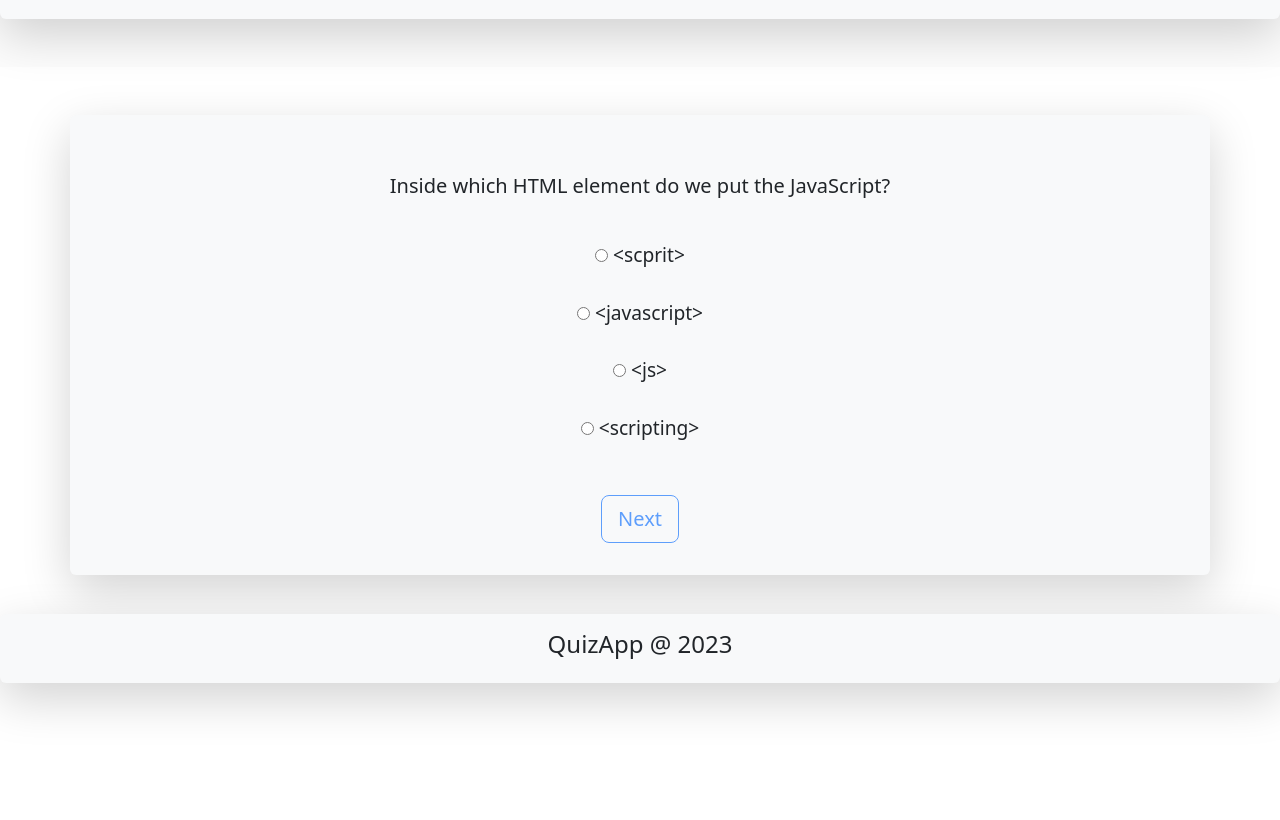
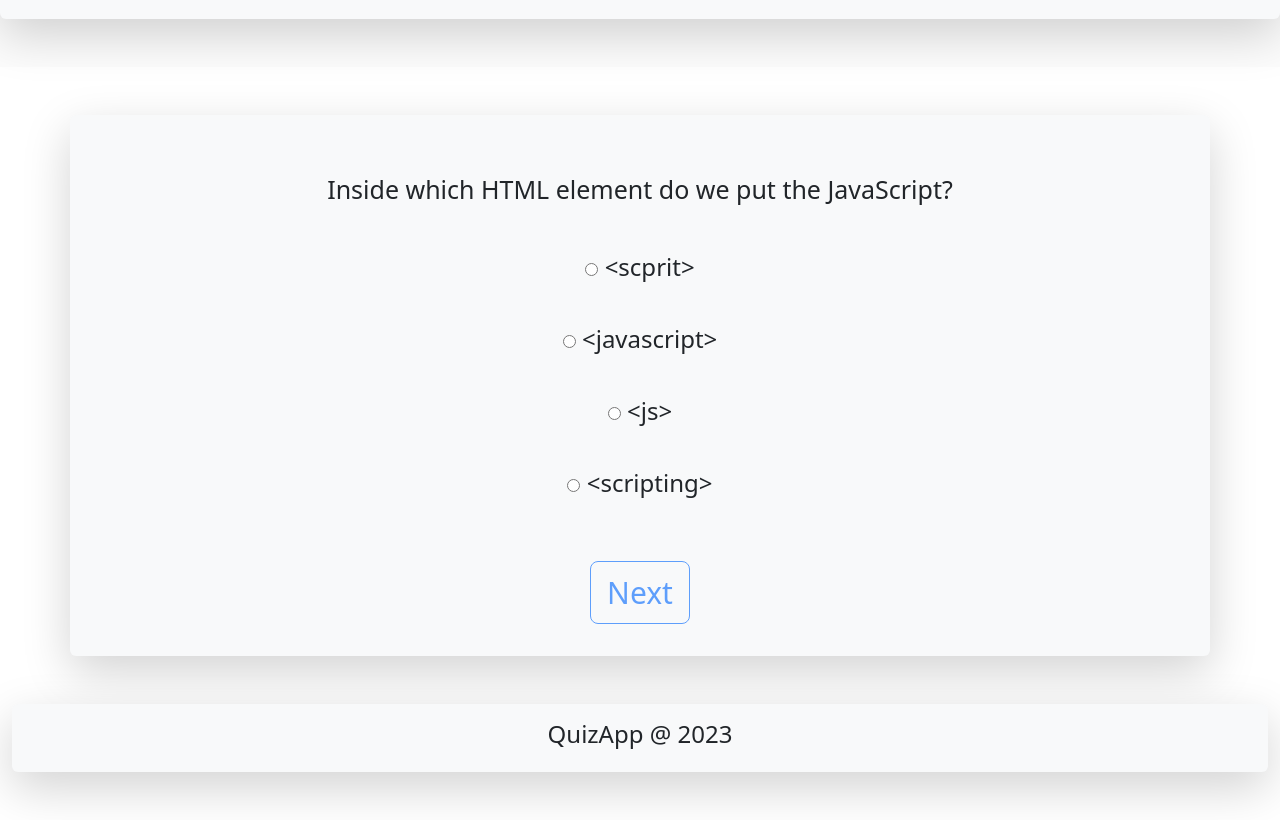
Before and after one commit to samade747/QuizApp, a plain HTML site: page index.html in a window 1280 px wide. Shown: the part 69-889 px from the top of the page. Before the commit the page ends 800 px from the top, so only its background shows below. Drawn offline with nearby package versions, Linux system fonts and the light colour scheme.

Commit message:
14541651

```diff
--- a/index.html
+++ b/index.html
@@ -20,24 +20,24 @@
 
     <!-- secound section -->
 
-    <div class="container mt-5 shadow-lg p-3 bg-body-tertiary rounded" style="background-color: hsl(0, 0%, 70%);"">
+    <div class="container mt-5 shadow-lg p-3 bg-body-tertiary rounded mb-5" style="background-color: hsl(0, 0%, 70%);"">
         <div class="row justify-content-center align-items-center gap-1 ">
             <div class="col-lg-8 col-md-6 text-center p-3">
                 <div>
-                    <p id="ques" class="p-4" style="font-size: 20px;">
+                    <p id="ques" class="p-4" style="font-size: 25px;">
 
                     </p>
-                <div style="font-size: larger;">
-                    <input  onclick="clicked()"    type="radio" name="" id="">
+                <div style="font-size: x-large">
+                    <input  onclick="clicked()"    type="radio" name="options" id="">
                     <label for="" id="opt1"></label> <br><br>
 
-                    <input  onclick="clicked()"  type="radio" name="" id="">
+                    <input  onclick="clicked()"  type="radio" name="options" id="">
                     <label for="" id="opt2"></label> <br><br>
 
-                    <input  onclick="clicked()"  type="radio" name="" id="">
+                    <input  onclick="clicked()"  type="radio" name="options" id="">
                     <label for="" id="opt3"></label> <br><br>
 
-                    <input  onclick="clicked()"  type="radio" name="" id="">
+                    <input  onclick="clicked()"  type="radio" name="options" id="">
                     <label for="" id="opt4"></label> <br><br>
                 </div>
                 </div>
@@ -45,7 +45,7 @@
                 <br>
 
                 <div>
-                    <button disabled id="btn" class="btn btn-outline-primary btn-lg" onclick="nextQuestion()">Next</button>
+                    <button disabled id="btn" class="btn btn-outline-primary btn-lg" onclick="nextQuestion()" style="font-size: 30px;">Next</button>
 
                 </div>
 
@@ -62,9 +62,9 @@
 
 
 
-
-<div class="fixed-bottom">
-    <div class="container-fluid shadow-lg p-3 mb-5 bg-body-tertiary rounded">
+<section>
+<div class="container-fluid  footer-fixed-bottom">
+    <div class="shadow-lg p-3 mb-5 bg-body-tertiary rounded">
         <div class="row justify-content-center" >
           <div class="col-12 text-center">
         <h4> QuizApp @ 2023</h4>
@@ -72,6 +72,7 @@
     </div>
     </div>
 </div>
+</section>
 
 
 
```
